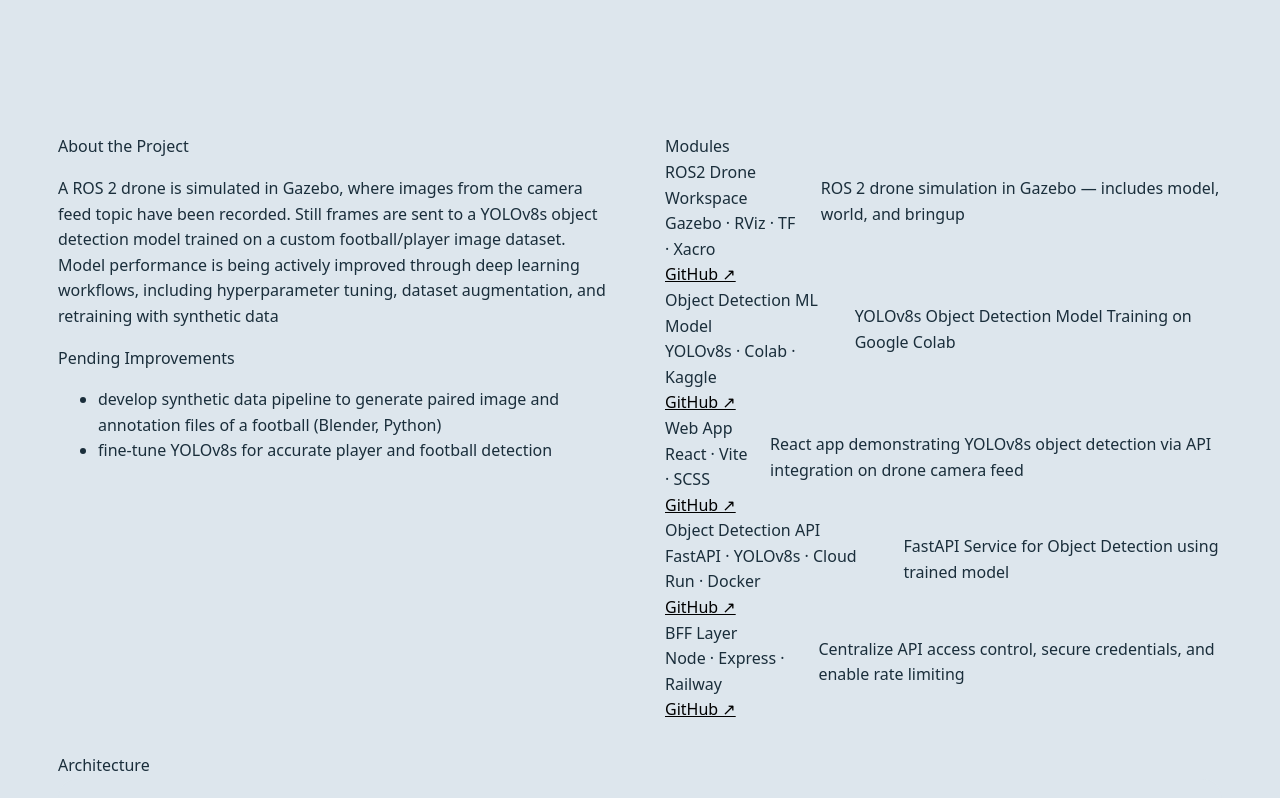
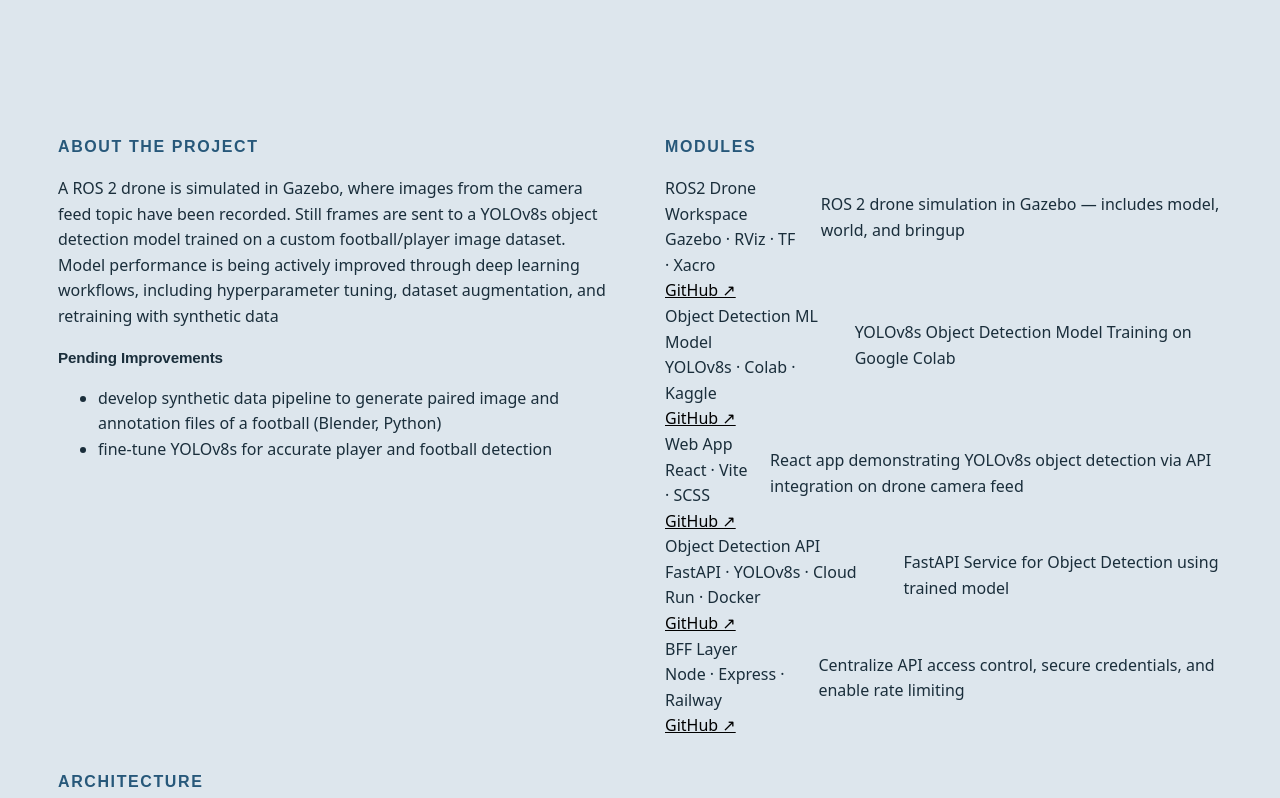
Before and after one commit to joeyskuo/drone-vision, a React (Vite) app: page / in a window 1280 px wide. Shown: the part 1320-2118 px from the top of the page. Built offline with nearby package versions, Linux system fonts and the light colour scheme; no server answers.

Commit message:
label stylings

```diff
--- a/src/components/MainLayout.jsx/MainLayout.scss
+++ b/src/components/MainLayout.jsx/MainLayout.scss
@@ -4,6 +4,24 @@
     gap: 30px;
 
     padding: 50px;
+}
+
+.section-label {
+    font-family: 'Plus Jakarta Sans', sans-serif;
+    font-size: 1rem;
+    font-weight: 700;
+    letter-spacing: 0.1em;
+    text-transform: uppercase;
+    color: var(--accent);
+    margin-bottom: 16px;
+}
+
+.sub-label {
+    font-family: 'Plus Jakarta Sans', sans-serif;
+    font-weight: 700;
+    font-size: 0.95rem;
+    color: var(--text);
+    letter-spacing: -0.01em;
 }
 
 .title-section {
```
